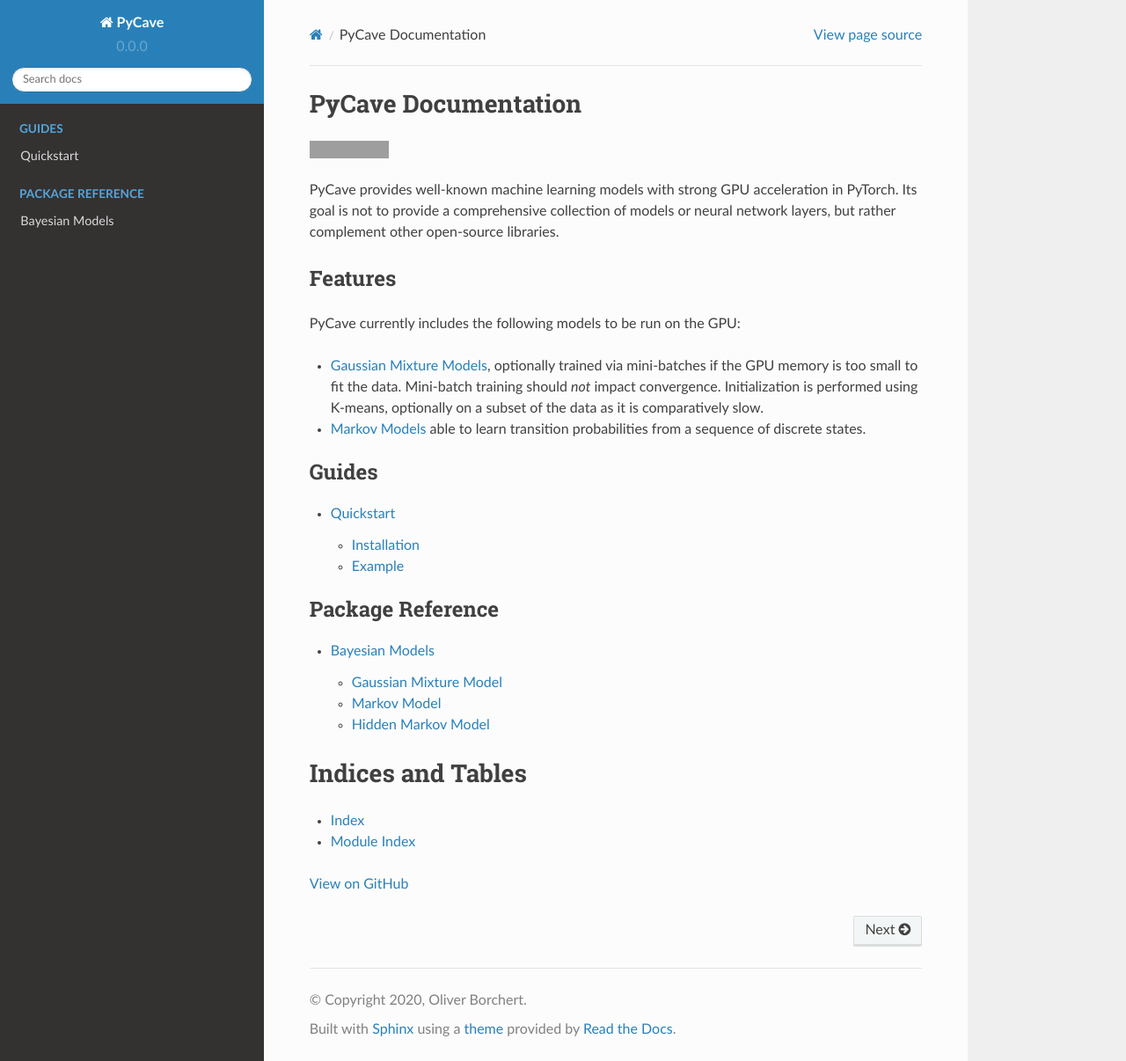
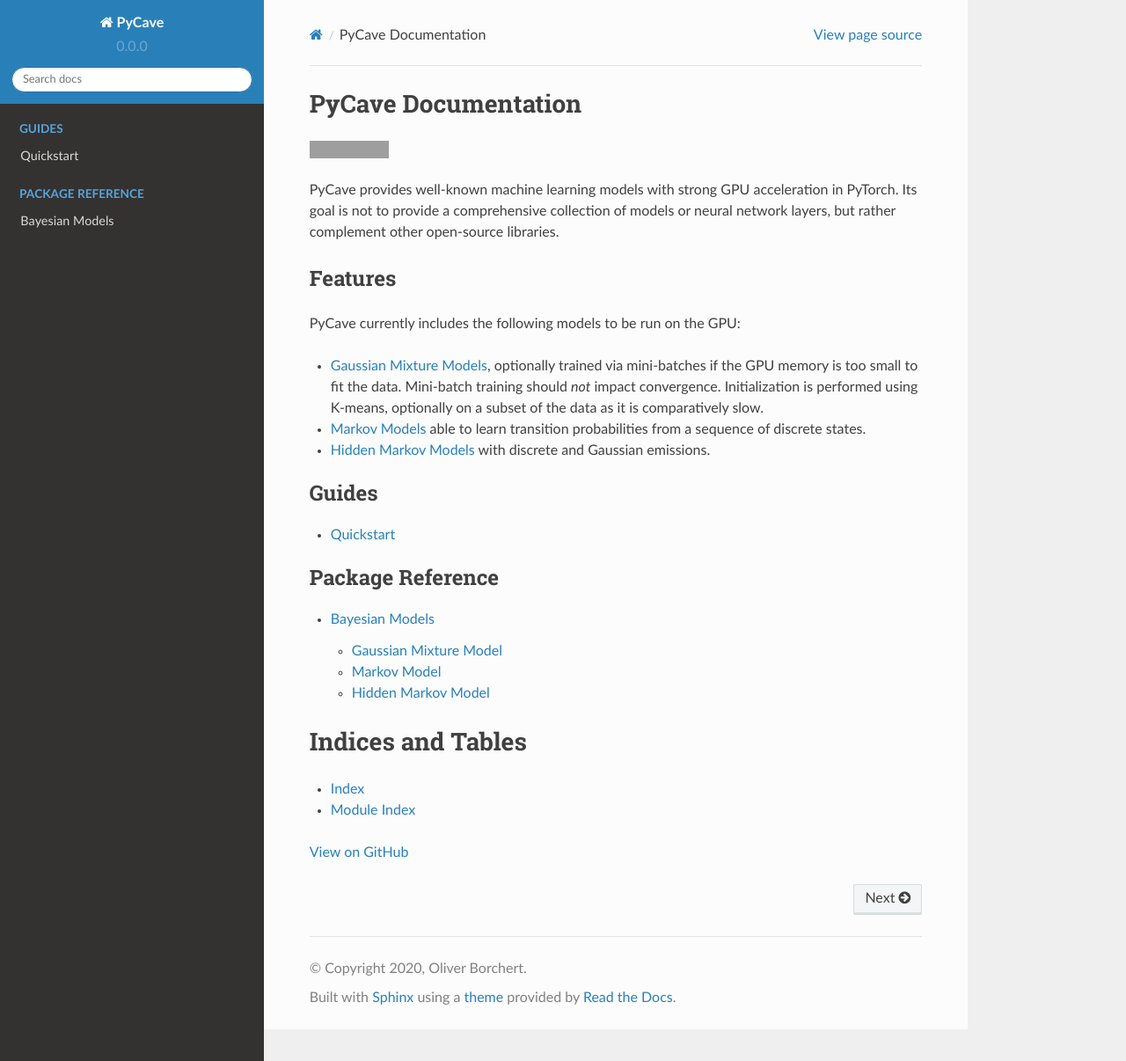
Before and after one commit to borchero/pycave, a Sphinx documentation site: the page built from docs/index.rst, in a window 1280 px wide and 1206 px high. Shown: the whole window at 88% size. Built offline with Sphinx 7.4.7 and the Read the Docs theme 2.0.0, drawn with Linux system fonts in a browser that asks for light colours; grey boxes are pictures that could not be loaded.

Commit message:
Update docs

```diff
--- a/docs/index.rst
+++ b/docs/index.rst
@@ -14,10 +14,11 @@ PyCave currently includes the following models to be run on the GPU:
 
 * `Gaussian Mixture Models <https://en.wikipedia.org/wiki/Mixture_model#Gaussian_mixture_model>`_, optionally trained via mini-batches if the GPU memory is too small to fit the data. Mini-batch training should *not* impact convergence. Initialization is performed using K-means, optionally on a subset of the data as it is comparatively slow.
 * `Markov Models <https://en.wikipedia.org/wiki/Markov_model>`_ able to learn transition probabilities from a sequence of discrete states.
+* `Hidden Markov Models <https://en.wikipedia.org/wiki/Hidden_Markov_model>`_ with discrete and Gaussian emissions.
 
 .. toctree::
    :glob:
-   :maxdepth: 2
+   :maxdepth: 1
    :caption: Guides
 
    guides/quickstart
```
Also changed, not shown: README.md (+1 -1 lines).
